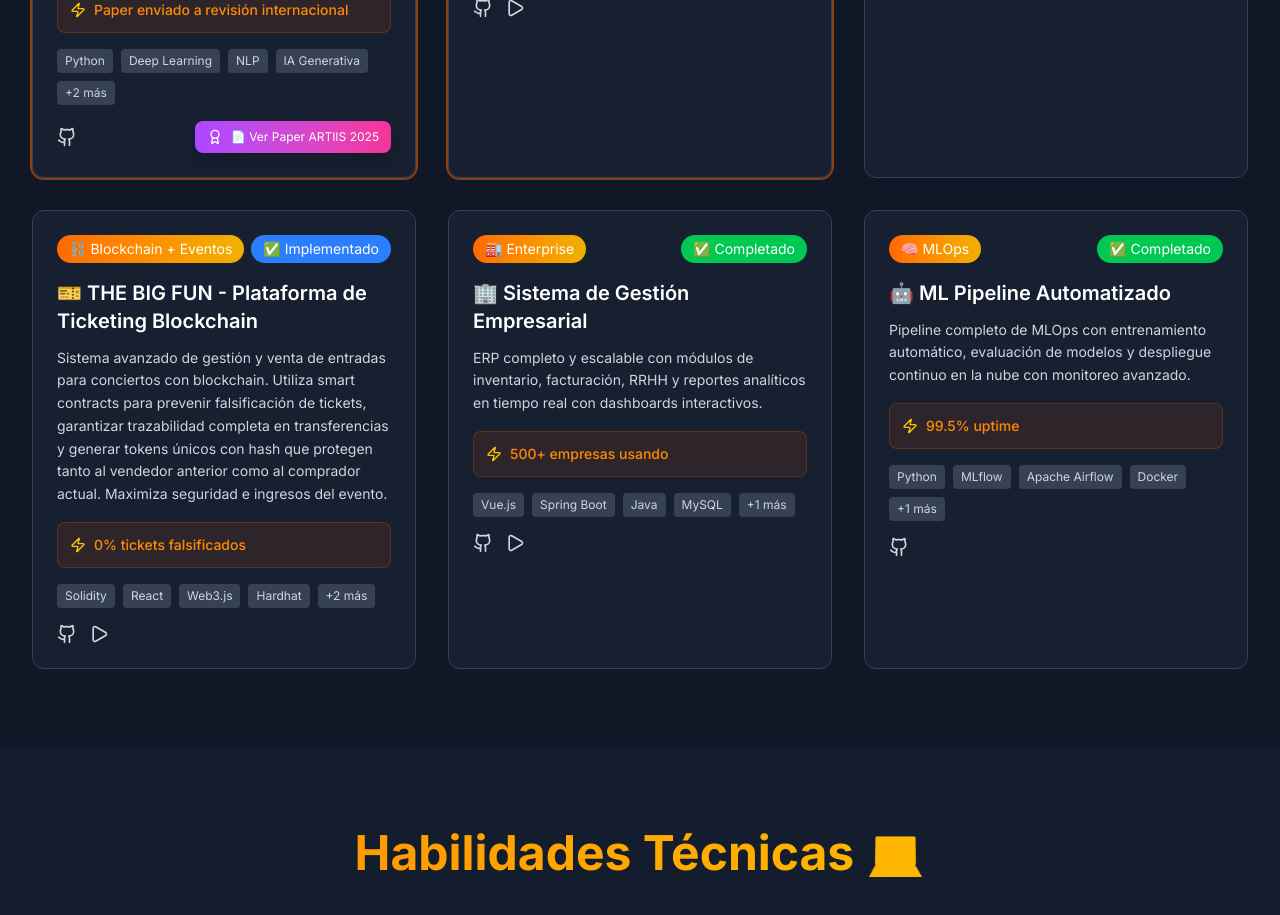
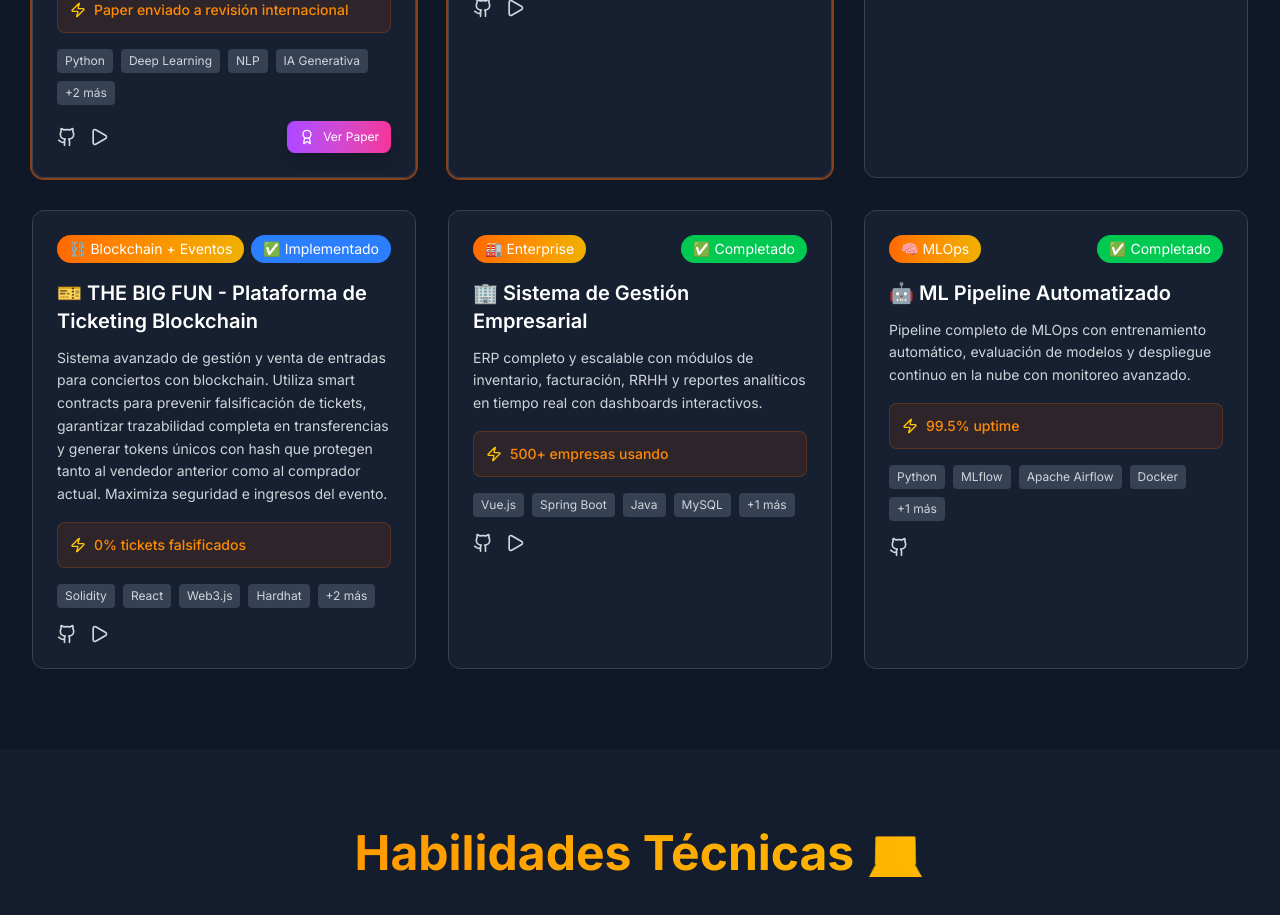
Before and after one commit to JohnPaulMamaniQuispe/my-portfolio, a Next.js app: page / in a window 1280 px wide. Shown: the part 2220-3135 px from the top of the page. Built offline with nearby package versions, Linux system fonts and the light colour scheme.

Commit message:
Make paper downloadable with improved UI

```diff
--- a/app/page.tsx
+++ b/app/page.tsx
@@ -43,8 +43,8 @@ const PROJECTS = [
     status: "🚀 En desarrollo",
     type: "🎓 Tesis/Investigación",
     github: "https://github.com/JohnPaulMamaniQuispe",
+    demo: "https://omnisapiens.netlify.app/",
     paper: "/papers/ARTIIS_2025_Omnisapiens_Paper.pdf",
-    paperTitle: "📄 Ver Paper ARTIIS 2025",
     highlight: true,
     metrics: "Paper enviado a revisión internacional"
   },
```
